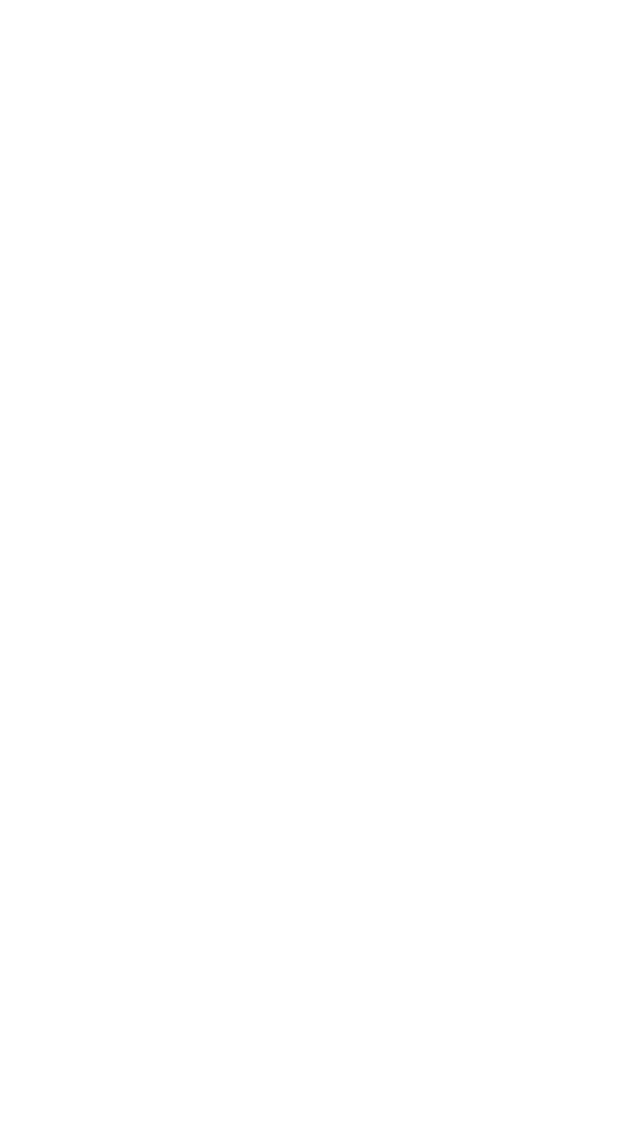
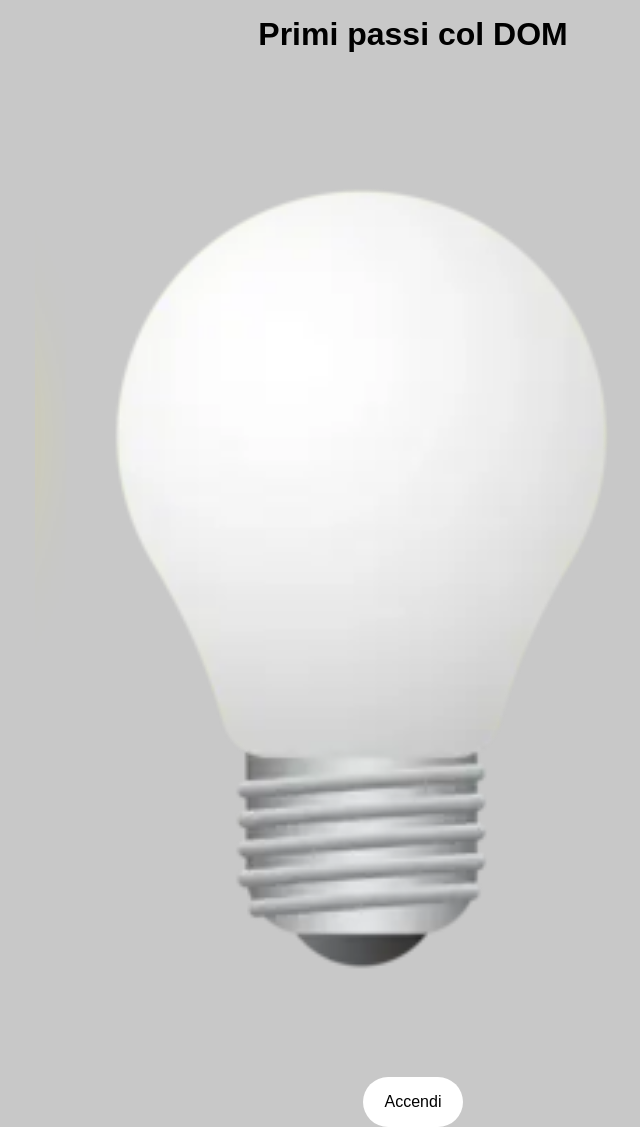
Before and after one commit to francescodelmonaco/js-dom-1, a plain HTML site: page index.html in a window 1280 px wide. Shown: the whole page, without its empty margins (227-867 px from the left). Before the commit the page ends 800 px from the top, so only its background shows below. Drawn offline with Linux system fonts and the light colour scheme.

Commit message:
add: html img and button, some css style

```diff
--- a/index.html
+++ b/index.html
@@ -9,7 +9,17 @@
     <link rel="stylesheet" href="./style.css">
 </head>
 <body>
+    <header>
+        <h1 class="flex-center">Primi passi col DOM</h1>
+    </header>
 
+    <main class="flex-center">
+        <figure class="flex-center">
+            <img src="./img/white_lamp.png" alt="Lampadina">
+        </figure>
+
+        <button>Accendi</button>
+    </main>
 
     <!-- JS -->
     <script src="./main.js"></script>
--- a/style.css
+++ b/style.css
@@ -0,0 +1,29 @@
+* {
+    margin: 0 auto;
+    width: 90%;
+    /* border: 1px, solid, red; */
+    font-family: sans-serif;
+    background-color: rgb(200, 200, 200);
+}
+
+h1 {
+    padding: 1rem;
+}
+
+main {
+    flex-direction: column;
+}
+
+.flex-center {
+    display: flex;
+    justify-content: center;
+}
+
+button {
+    background-color: white;
+    font-size: 1rem;
+    width: 100px;
+    padding: 1rem;
+    border-radius: 30px;
+    border: 0;
+}
```
